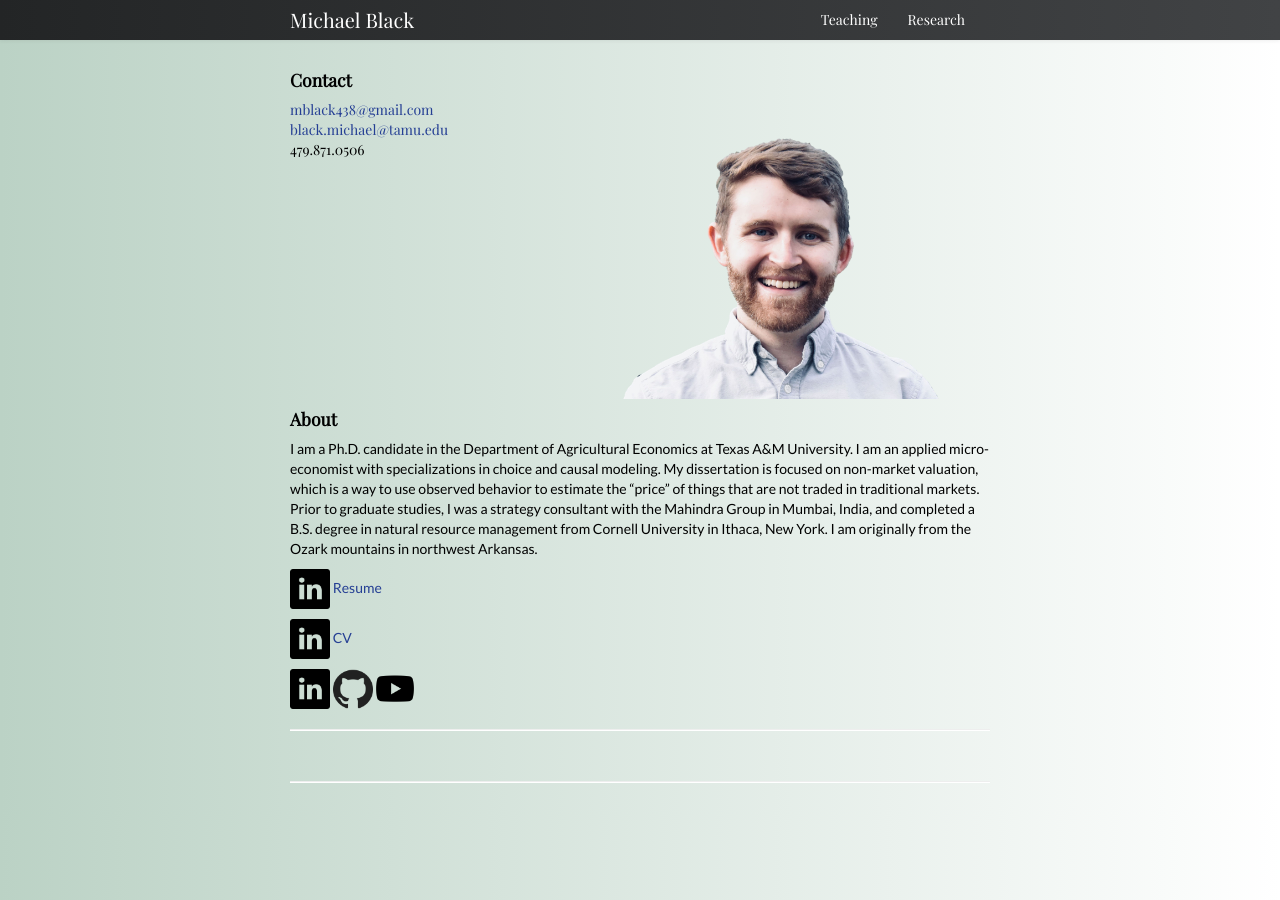
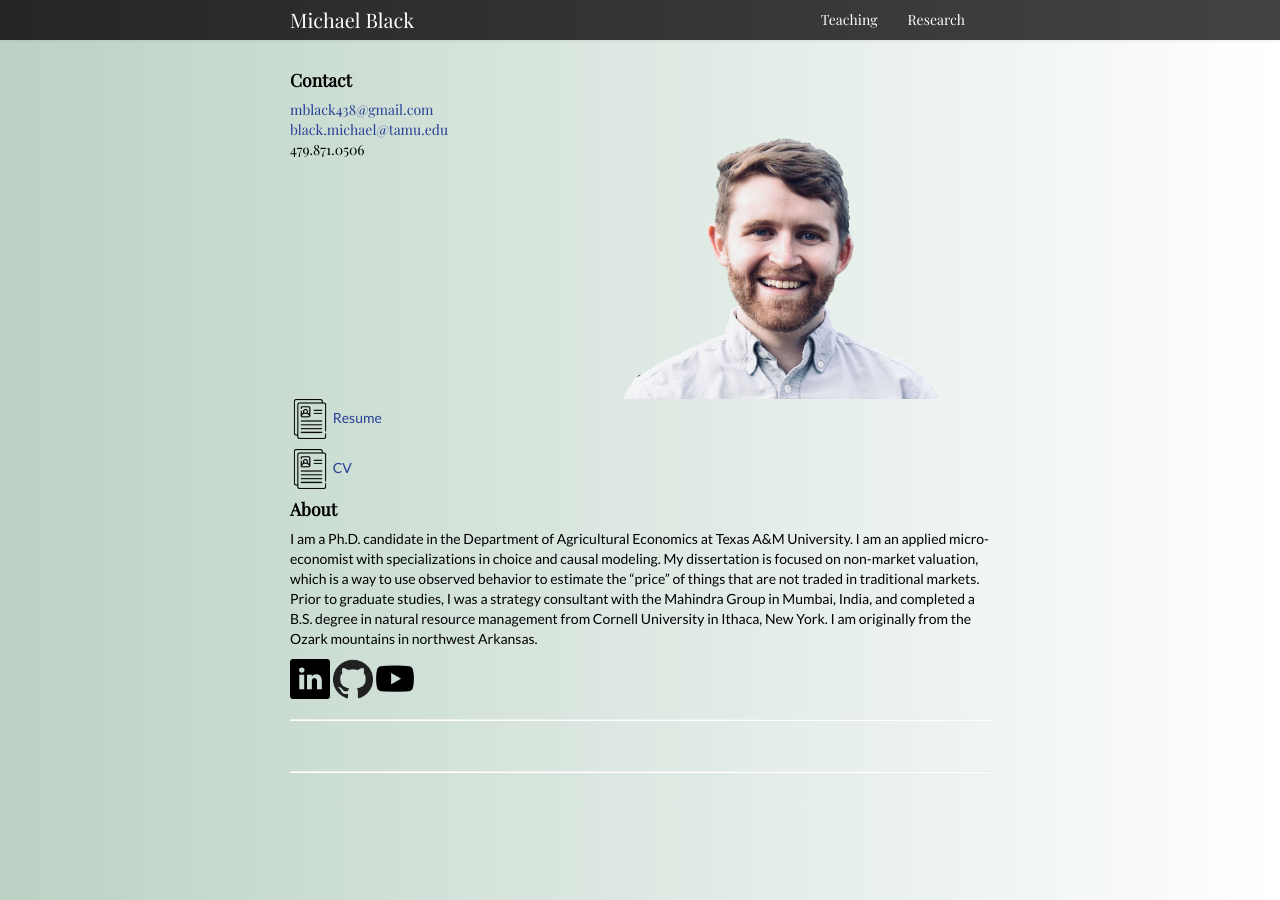
Before and after one commit to michael-black/michael-black.github.io, a Jekyll site: the page built from index.md, in a window 1280 px wide. Built offline with Jekyll 4.4.1, drawn with Linux system fonts in a browser that asks for light colours.

Commit message:
Fixed icon problem

```diff
--- a/index.md
+++ b/index.md
@@ -23,18 +23,18 @@ keywords: Michael Black, economics, resource economics, environmental economics,
     </div>
 </div>
 
+<img src="../pages/icons64/file.png" width="40" height="40"/>
+[Resume]({{ BASE_PATH }}/assets/Black_Michael_Resume.pdf)
+
+<img src="../pages/icons64/file.png" width="40" height="40"/>
+[CV]({{ BASE_PATH }}/assets/BlackCV.pdf)
+
 
 <h4>About</h4>
 
 I am a Ph.D. candidate in the Department of Agricultural Economics at Texas A&M University. I am an applied micro-economist with specializations in choice and causal modeling. My dissertation is focused on non-market valuation, which is a way to use observed behavior to estimate the "price" of things that are not traded in traditional markets. Prior to graduate studies, I was a strategy consultant with the Mahindra Group in Mumbai, India, and completed a B.S. degree in natural resource management from Cornell University in Ithaca, New York. I am originally from the Ozark mountains in northwest Arkansas.
 
-<a href="https://www.linkedin.com/in/michaelblack438/">
-    <img src="../pages/icons64/linkedin.png" width="40" height="40"/></a>
-[Resume]({{ BASE_PATH }}/assets/Black_Michael_Resume.pdf)
 
-<a href="https://www.linkedin.com/in/michaelblack438/">
-    <img src="../pages/icons64/linkedin.png" width="40" height="40"/></a>
-[CV]({{ BASE_PATH }}/assets/BlackCV.pdf)
 
 
 <!-- [Curriculum Vitae]({{ BASE_PATH }}/assets/BlackCV.pdf) -->
```
